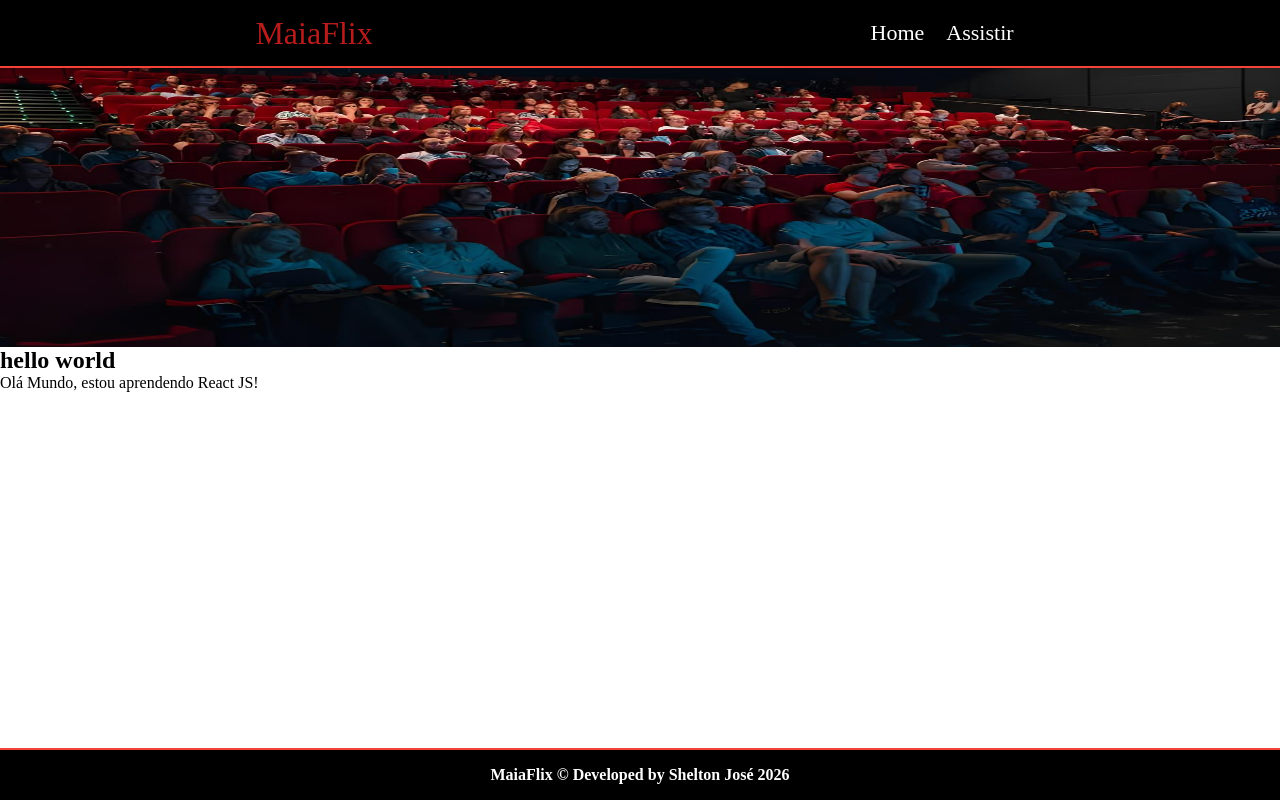
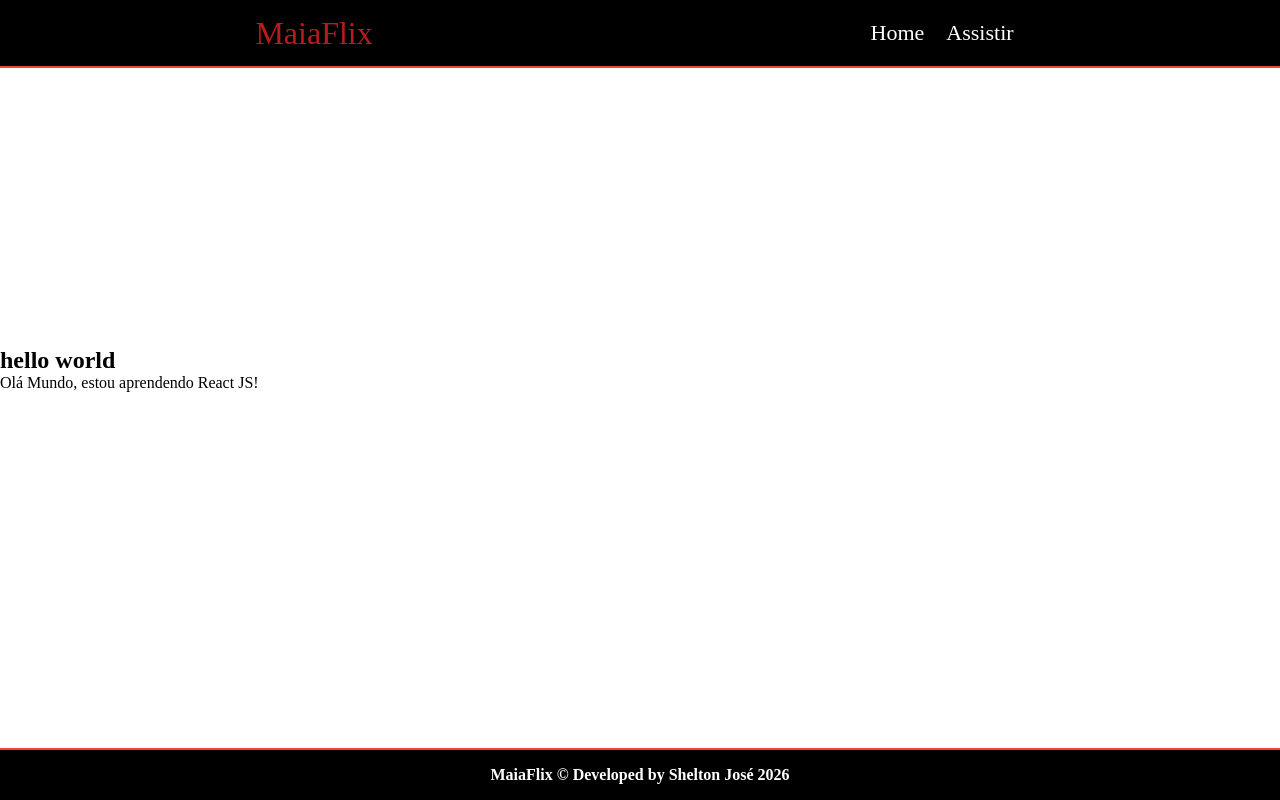
Before and after one commit to sheltonjose/movie, a React (Vite) app: page / in a window 1280 px wide. Built offline with nearby package versions, Linux system fonts and the light colour scheme.

Commit message:
Update Banner.module.css

```diff
--- a/src/components/Banner/Banner.module.css
+++ b/src/components/Banner/Banner.module.css
@@ -1,7 +1,7 @@
 .banner{
     width: 100%;
     height: 347px;
-    background-image: url('/public/images/banner-home.jpeg');
+    /*background-image: url('/public/images/banner-home.jpeg');*/
     background-repeat: no-repeat;
 
     background-size: 100% 100%;
```
